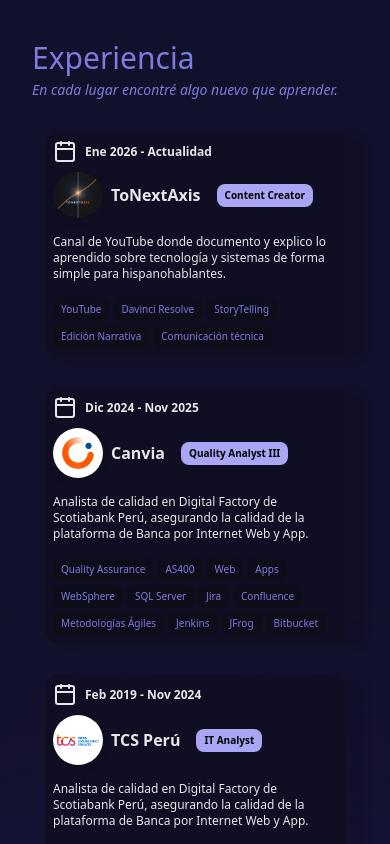
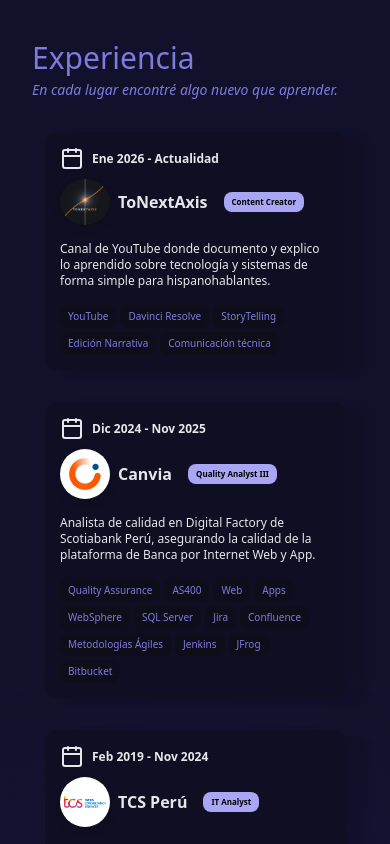
Before and after one commit to CarlosNaveda/CarlosNaveda.github.io, a Next.js app: page / in a window 390 px wide. Shown: the part 1680-2524 px from the top of the page. Built offline with nearby package versions, Linux system fonts and the light colour scheme.

Commit message:
feat: improve display of cards in experience for mobile and tablet

```diff
--- a/src/components/Job/JobCard.tsx
+++ b/src/components/Job/JobCard.tsx
@@ -16,14 +16,14 @@
                 <hr className="timeline hidden lg:block" style={{opacity: lastJobIndex === job.index ? 0 : 1}}>
                 </hr>
             </div>
-            <div className={`job-card w-[300px] md:w-[350px] lg:w-[450px] p-[8px] md:p-[16px] flex flex-col gap-4 mt-8 row-start-1 ${moduleIndex === 'even' ? 'lg:col-start-3 lg:justify-self-start' : 'lg:col-start-1 lg:justify-self-end'}`} onMouseLeave={() => setState(false)}>
+            <div className={`job-card w-[300px] md:w-[350px] lg:w-[450px] p-[15px] md:p-[16px] flex flex-col gap-4 mt-8 row-start-1 ${moduleIndex === 'even' ? 'lg:col-start-3 lg:justify-self-start' : 'lg:col-start-1 lg:justify-self-end'}`} onMouseLeave={() => setState(false)}>
                 <div className="job-card-base flex flex-col gap-2" onMouseEnter={() => setState(true)}>
                     <time className="dateRange text-xs md:text-base flex flex-row items-center gap-2" style={{color: 'var(--paragraph)',fontWeight: 'bold'}}>
                         <Calendar />
                         {job.start} - {job.end}
                     </time>
                     <div className="logoCompany-role flex flex-row items-center justify-content gap-4 gap-y-4">
-                        <h4 className="logoCompany text-base md:text-base lg:text-lg flex flex-row items-center gap-2" style={{color: 'var(--paragraph)', fontWeight: 'bold'}}>
+                        <h4 className="logoCompany text-base md:text-sm lg:text-lg flex flex-row items-center gap-2" style={{color: 'var(--paragraph)', fontWeight: 'bold'}}>
                             <Image
                                 className="jobs-logo  w-[25] h-[25] md:w-[50] md:h-[50]"
                                 src={job.logo}
@@ -33,7 +33,7 @@
                             />
                             {job.company}
                         </h4>
-                        <h4 className="role text-[10px] md:text-base lg:text-lg" style={{color: 'var(--position)',fontWeight: 'bold'}}>
+                        <h4 className="role text-[8px] md:text-xs lg:text-lg" style={{color: 'var(--position)',fontWeight: 'bold'}}>
                         {job.role}
                         </h4>
                     </div>
```
